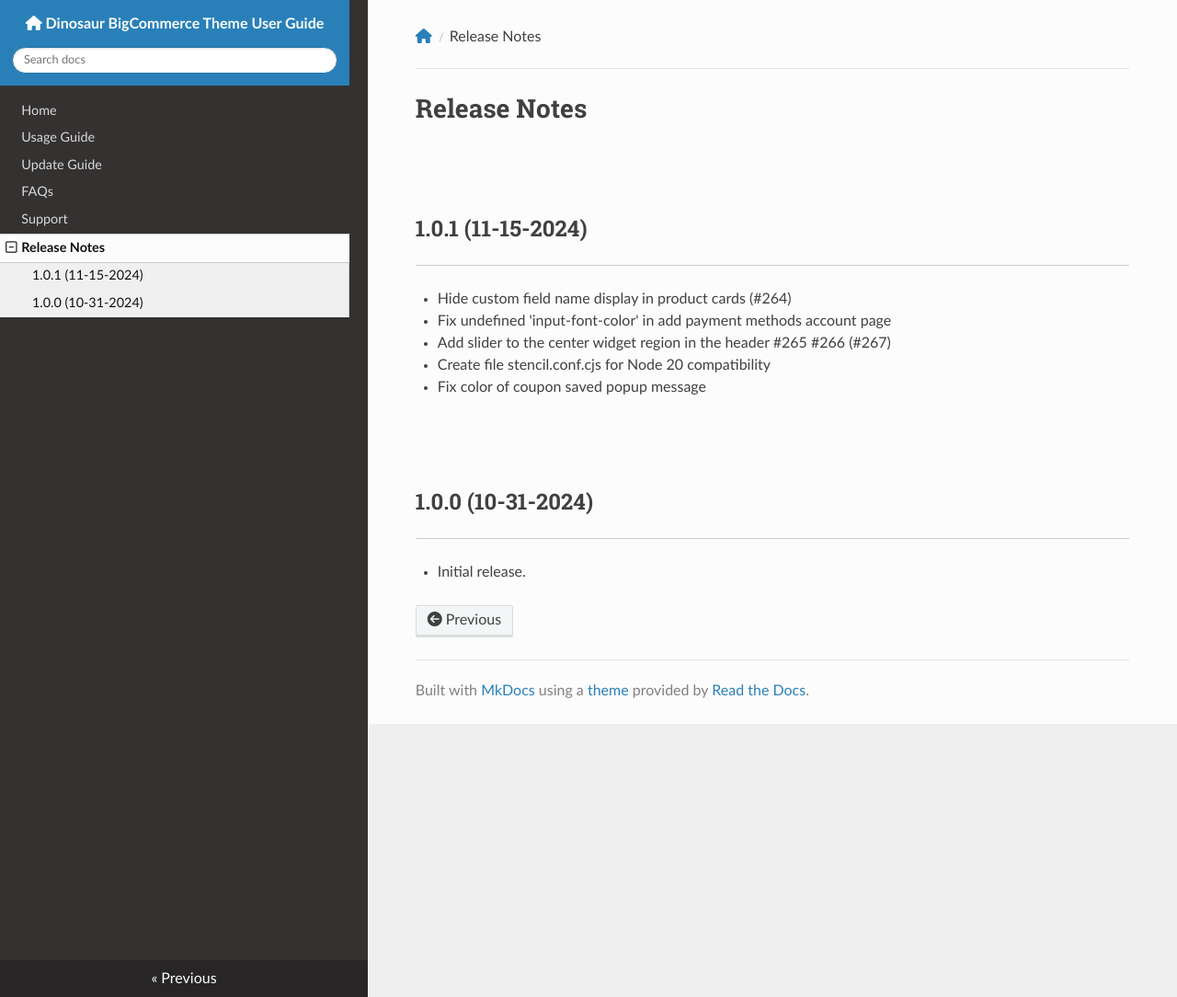
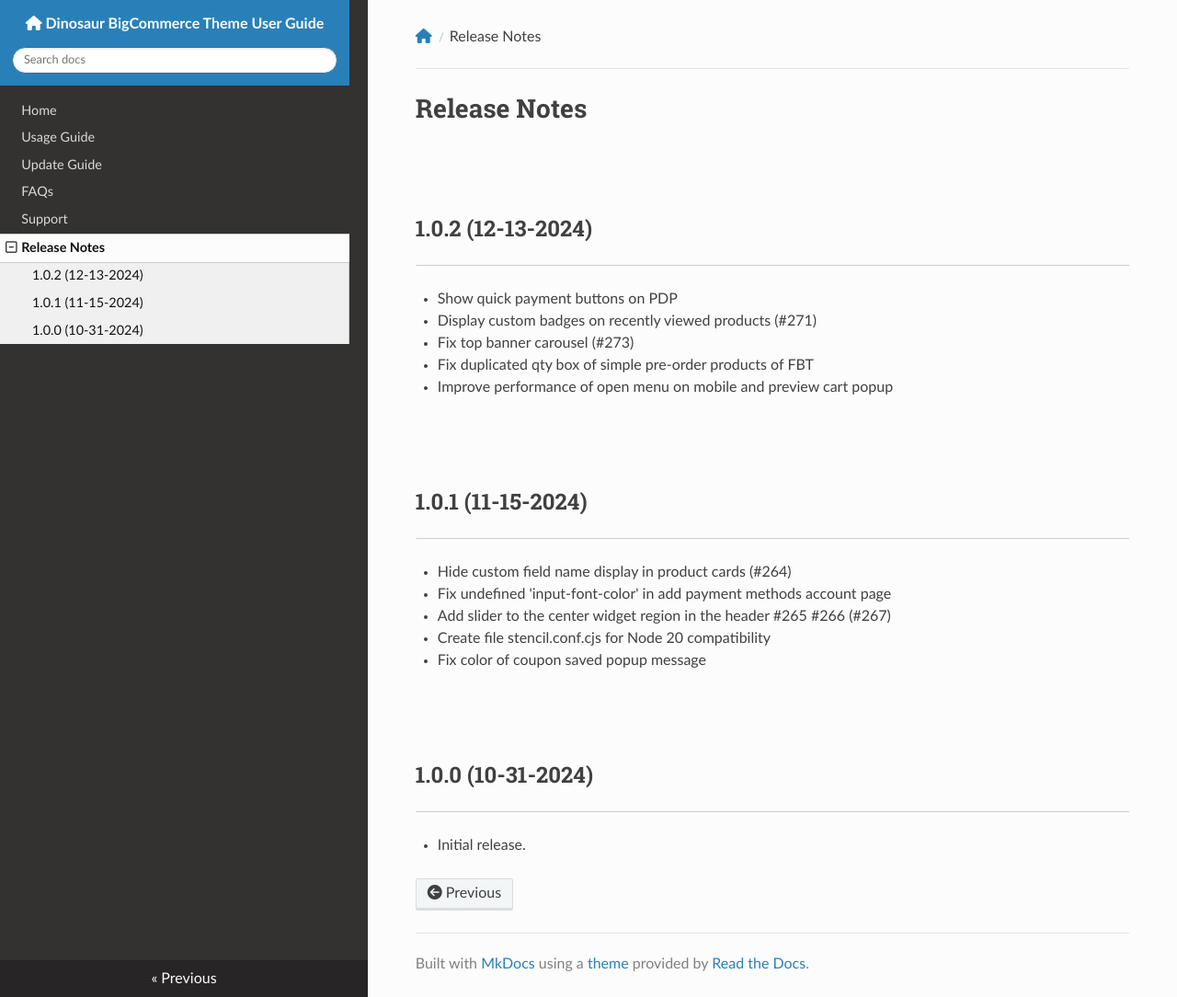
Before and after one commit to allcommerce/bc-Dinosaur-doc, an MkDocs documentation site: the page built from docs/changelog.md, in a window 1280 px wide and 1084 px high. Shown: the whole window at 92% size. Built offline with MkDocs 1.6.1, drawn with Linux system fonts in a browser that asks for light colours; nearby versions of some CDN libraries.

Commit message:
Release 1.0.2

```diff
--- a/docs/changelog.md
+++ b/docs/changelog.md
@@ -1,4 +1,11 @@
 # Release Notes
+
+## 1.0.2 (12-13-2024)
+- Show quick payment buttons on PDP
+- Display custom badges on recently viewed products (#271)
+- Fix top banner carousel (#273)
+- Fix duplicated qty box of simple pre-order products of FBT
+- Improve performance of open menu on mobile and preview cart popup
 
 ## 1.0.1 (11-15-2024)
 - Hide custom field name display in product cards (#264)
```
